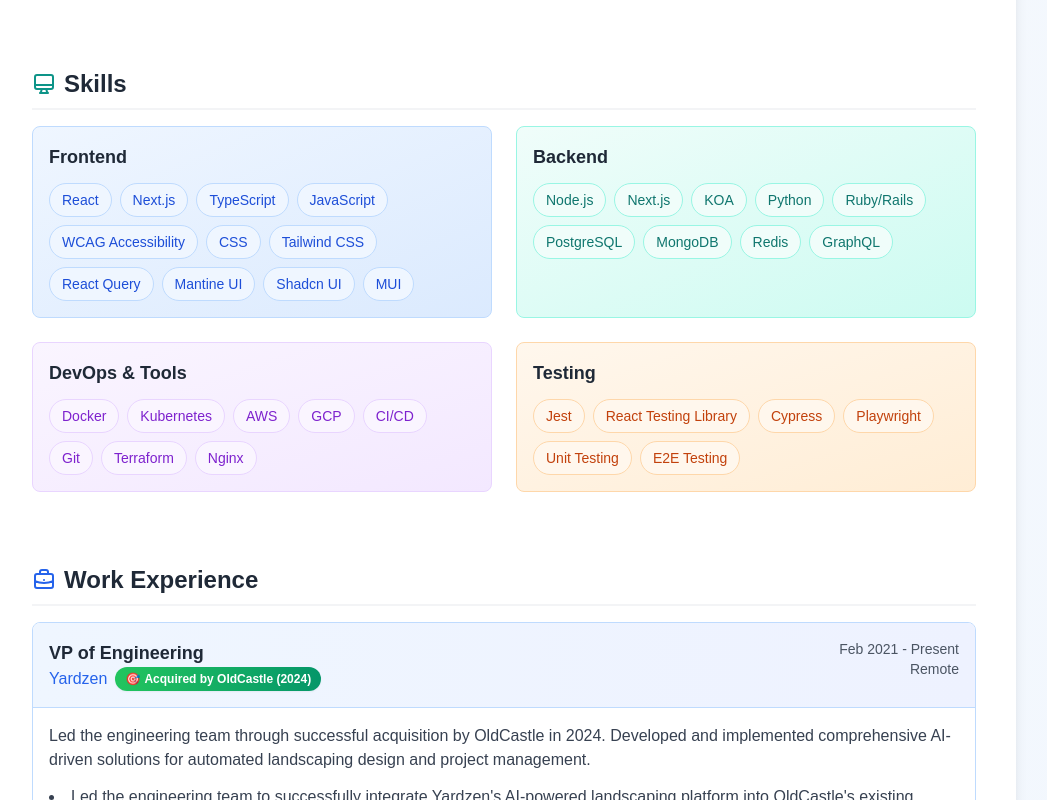
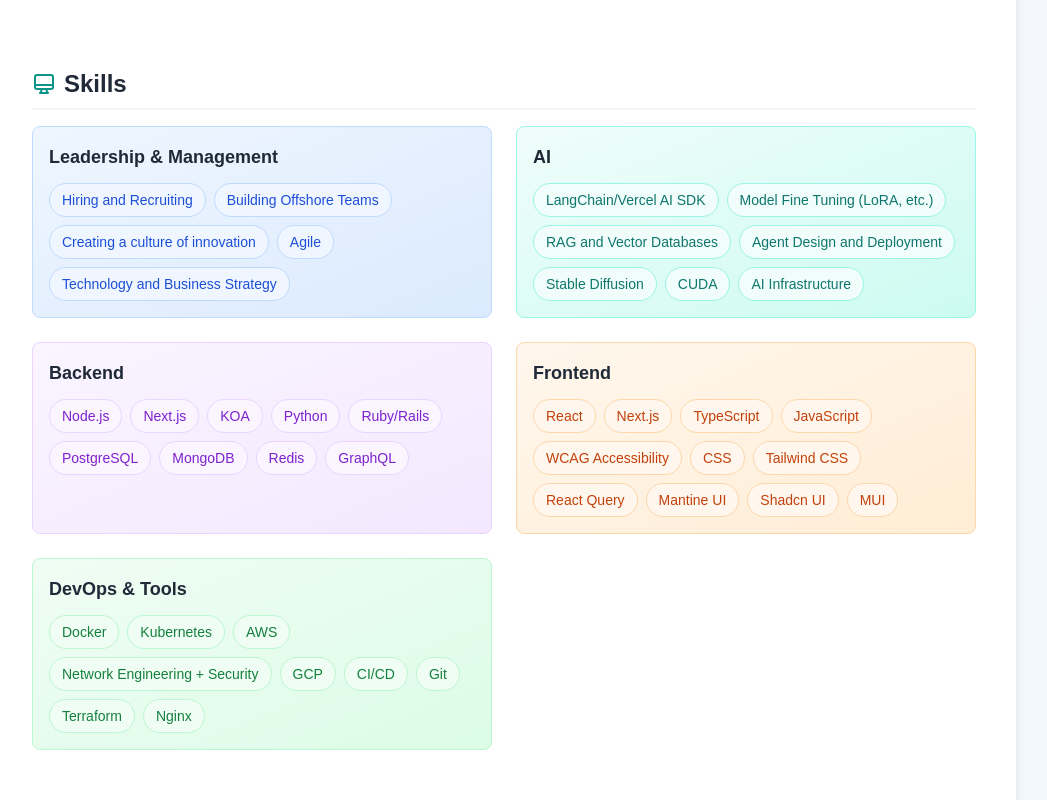
Before and after one commit to griffinm/resume, a Next.js app: page /resume in a window 1280 px wide. Shown: the part 700-1500 px from the top of the page, without its empty margins (136-1183 px from the left). Built offline with nearby package versions, Linux system fonts and the light colour scheme.

Commit message:
Checkpoint

```diff
--- a/src/components/ResumeHeader/ResumeHeader.tsx
+++ b/src/components/ResumeHeader/ResumeHeader.tsx
@@ -7,7 +7,7 @@
 
 export function ResumeHeader({ personalInfo }: ResumeHeaderProps) {
   return (
-    <header className="bg-gradient-to-r from-indigo-600 to-blue-600 text-white px-6 py-8 md:px-10 md:py-12">
+    <header className="bg-gradient-to-r from-indigo-600 to-blue-500 text-white px-6 py-8 md:px-10 md:py-12">
       <h1 className="text-3xl md:text-5xl font-bold mb-2">{personalInfo.name}</h1>
       <p className="text-xl md:text-2xl text-indigo-100 mb-6">{personalInfo.title}</p>
 
--- a/src/data/resume.ts
+++ b/src/data/resume.ts
@@ -7,7 +7,7 @@
     email: "griffin@griffinmahoney.com",
     phone: "+1 (617) 652-0496",
     location: "Boston, MA",
-    website: "https://griffinmahoney.com",
+    website: "griffinmahoney.com",
     linkedin: "linkedin.com/in/griffin-mahoney",
     github: "github.com/griffinm",
     summary:
@@ -103,19 +103,25 @@
 
   skills: [
     {
-      category: "Frontend",
+      category: "Leadership & Management",
       items: [
-        "React",
-        "Next.js",
-        "TypeScript",
-        "JavaScript",
-        "WCAG Accessibility",
-        "CSS",
-        "Tailwind CSS",
-        "React Query",
-        "Mantine UI",
-        "Shadcn UI",
-        "MUI",
+        "Hiring and Recruiting",
+        "Building Offshore Teams",
+        "Creating a culture of innovation",
+        "Agile",
+        "Technology and Business Strategy",
+      ],
+    },
+    {
+      category: "AI",
+      items: [
+        "LangChain/Vercel AI SDK",
+        "Model Fine Tuning (LoRA, etc.)",
+        "RAG and Vector Databases",
+        "Agent Design and Deployment",
+        "Stable Diffusion",
+        "CUDA",
+        "AI Infrastructure"
       ],
     },
     {
@@ -133,21 +139,34 @@
       ],
     },
     {
+      category: "Frontend",
+      items: [
+        "React",
+        "Next.js",
+        "TypeScript",
+        "JavaScript",
+        "WCAG Accessibility",
+        "CSS",
+        "Tailwind CSS",
+        "React Query",
+        "Mantine UI",
+        "Shadcn UI",
+        "MUI",
+      ],
+    },
+    {
       category: "DevOps & Tools",
       items: [
         "Docker",
         "Kubernetes",
         "AWS",
+        "Network Engineering + Security",
         "GCP",
         "CI/CD",
         "Git",
         "Terraform",
         "Nginx",
       ],
-    },
-    {
-      category: "Testing",
-      items: ["Jest", "React Testing Library", "Cypress", "Playwright", "Unit Testing", "E2E Testing"],
     },
   ],
 
```
